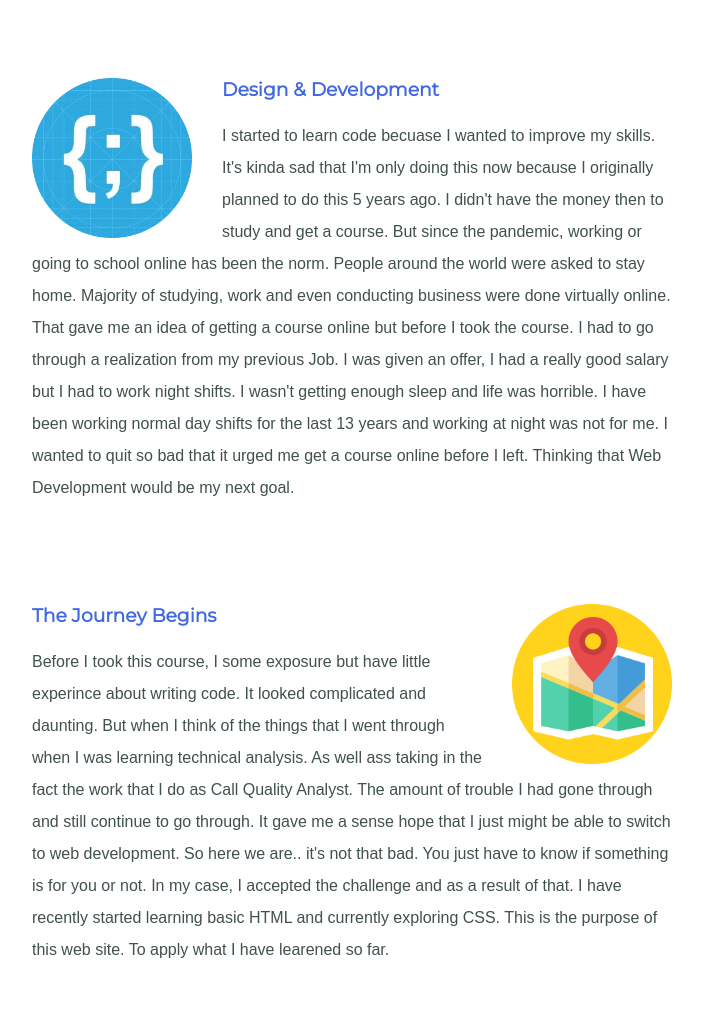
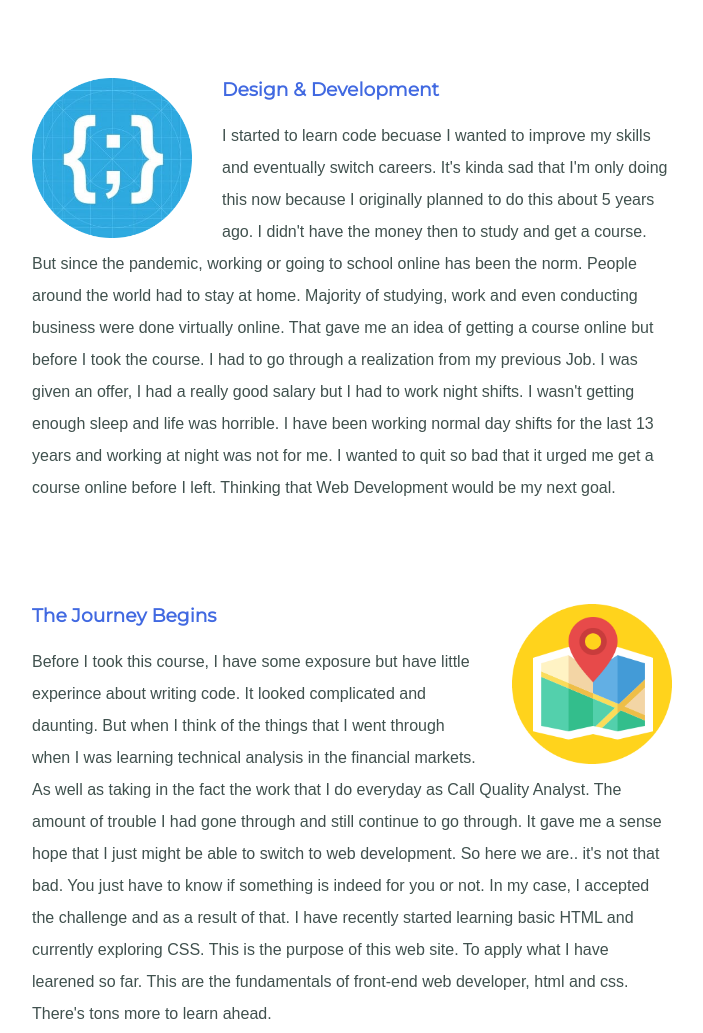
Before and after one commit to Rembrewed/css, a plain HTML site: page index.html in a window 1280 px wide. Shown: the part 1600-2633 px from the top of the page, without its empty margins (288-991 px from the left). Drawn offline with Linux system fonts and the light colour scheme.

Commit message:
Update index.html

```diff
--- a/index.html
+++ b/index.html
@@ -33,12 +33,12 @@
           <div class="skill-row">
             <img class="code-img" src="images/code.png" alt="web developement-gif">
             <h3>Design & Development</h3>
-            <p>I started to learn code becuase I wanted to improve my skills. It's kinda sad that I'm only doing this now because I originally planned to do this 5 years ago. I didn't have the money then to study and get a course. But since the pandemic, working or going to school online has been the norm. People around the world were asked to stay home. Majority of studying, work and even conducting business were done virtually online. That gave me an idea of getting a course online but before I took the course. I had to go through a realization from my previous Job. I was given an offer, I had a really good salary but I had to work night shifts. I wasn't getting enough sleep and life was horrible. I have been working normal day shifts for the last 13 years and working at night was not for me. I wanted to quit so bad that it urged me get a course online before I left. Thinking that Web Development would be my next goal.</p>
+            <p>I started to learn code becuase I wanted to improve my skills and eventually switch careers. It's kinda sad that I'm only doing this now because I originally planned to do this about 5 years ago. I didn't have the money then to study and get a course. But since the pandemic, working or going to school online has been the norm. People around the world had to stay at home. Majority of studying, work and even conducting business were done virtually online. That gave me an idea of getting a course online but before I took the course. I had to go through a realization from my previous Job. I was given an offer, I had a really good salary but I had to work night shifts. I wasn't getting enough sleep and life was horrible. I have been working normal day shifts for the last 13 years and working at night was not for me. I wanted to quit so bad that it urged me get a course online before I left. Thinking that Web Development would be my next goal.</p>
           </div>
           <div class="skill-row">
             <img class="road-img" src="images/road.png" alt="road-img">
             <h3>The Journey Begins</h3>
-            <p>Before I took this course, I some exposure but have little experince about writing code. It looked complicated and daunting. But when I think of the things that I went through when I was learning technical analysis. As well ass taking in the fact the work that I do as Call Quality Analyst. The amount of trouble I had gone through and still continue to go through. It gave me a sense hope that I just might be able to switch to web development. So here we are.. it's not that bad. You just have to know if something is for you or not. In my case, I accepted the challenge and as a result of that. I have recently started learning basic HTML and currently exploring CSS. This is the purpose of this web site. To apply what I have learened so far.</p>
+            <p>Before I took this course, I have some exposure but have little experince about writing code. It looked complicated and daunting. But when I think of the things that I went through when I was learning technical analysis in the financial markets. As well as taking in the fact the work that I do everyday as Call Quality Analyst. The amount of trouble I had gone through and still continue to go through. It gave me a sense hope that I just might be able to switch to web development. So here we are.. it's not that bad. You just have to know if something is indeed for you or not. In my case, I accepted the challenge and as a result of that. I have recently started learning basic HTML and currently exploring CSS. This is the purpose of this web site. To apply what I have learened so far. This are the fundamentals of front-end web developer, html and css. There's tons more to learn ahead.</p>
           </div>
         </div>
         <hr>
```
